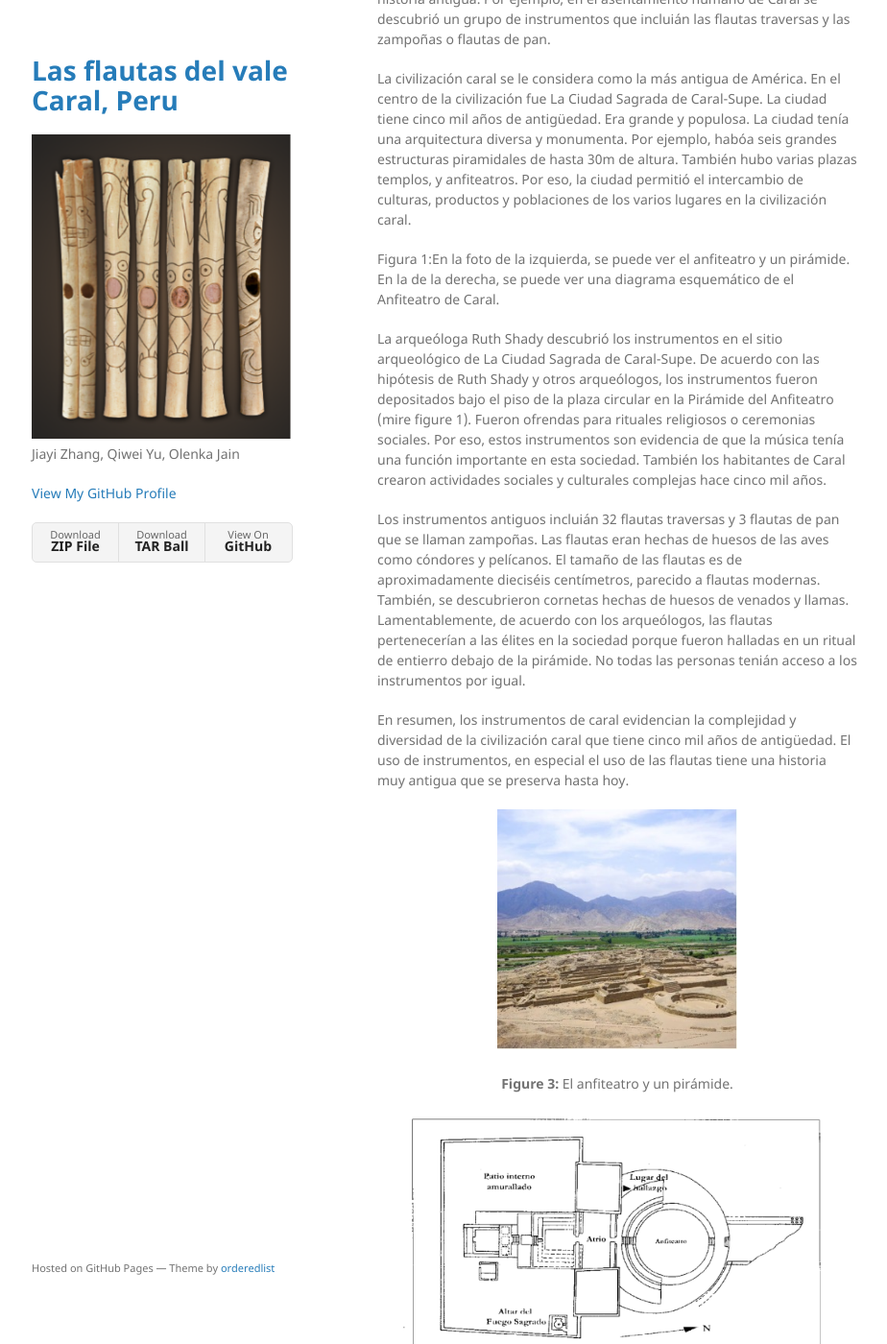
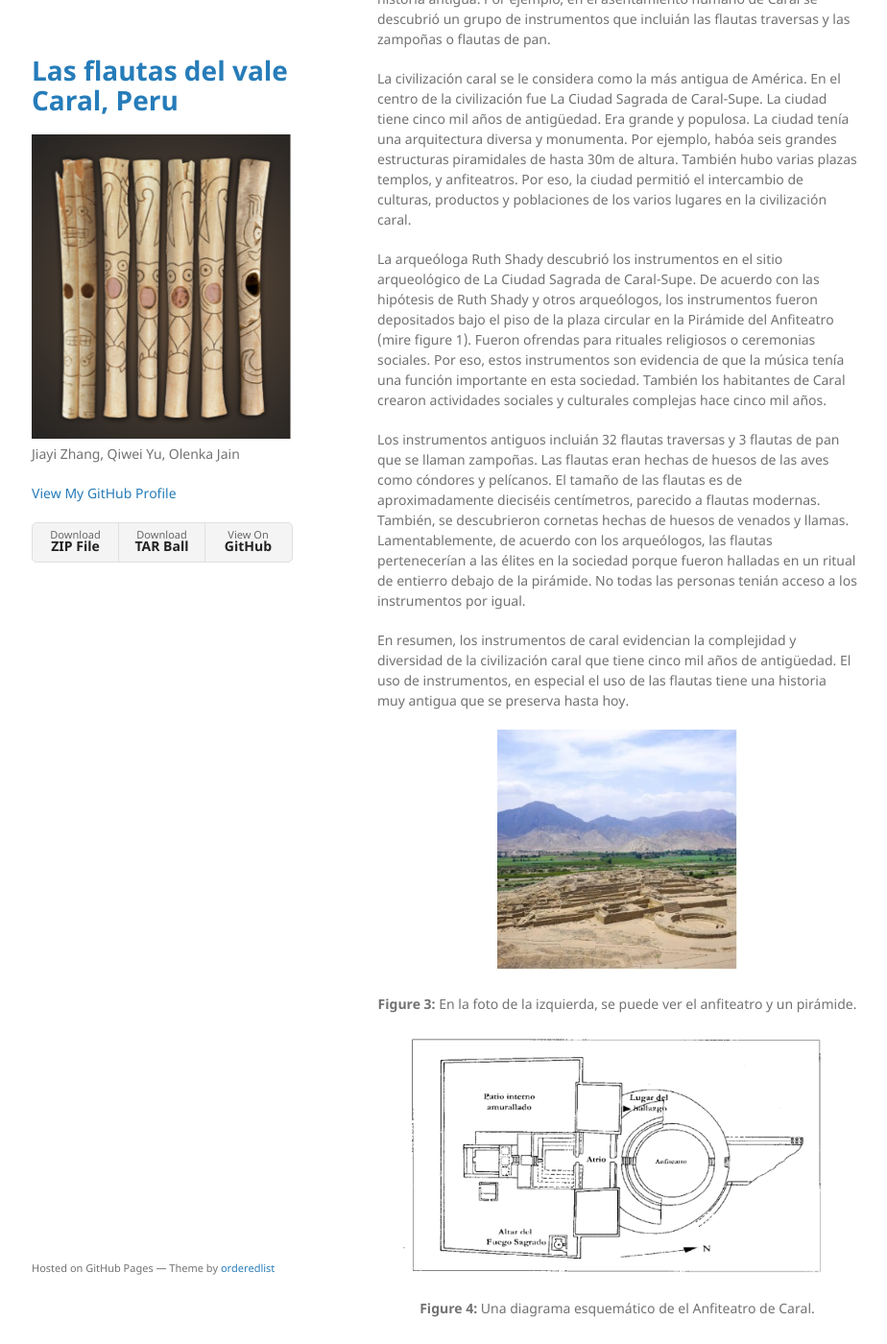
Before and after one commit to flautas/flautas.github.io, a Jekyll site: the page built from index.md, in a window 1280 px wide and 1400 px high, scrolled down 1059 px. Shown: the whole window at 96% size, without its empty margins (177-1101 px from the left). Built offline with Jekyll 4.4.1, drawn with Linux system fonts in a browser that asks for light colours; our own code applies the rules of GitHub Pages for plain Markdown files; part of the change alters nothing that is shown.

Commit message:
Update index.md
more updates maybe figure fixed?

```diff
--- a/index.md
+++ b/index.md
@@ -27,8 +27,6 @@ La música de Perú es famosa en todo el mundo, en particular la música de flau
 
 La civilización caral se le considera como la más antigua de América. En el centro de la civilización fue La Ciudad Sagrada de Caral-Supe. La ciudad tiene cinco mil años de antigüedad. Era grande y populosa. La ciudad tenía una arquitectura diversa y monumenta. Por ejemplo, habóa seis grandes estructuras piramidales de hasta 30m de altura. También hubo varias plazas templos, y anfiteatros. Por eso, la ciudad permitió el intercambio de culturas, productos y poblaciones de los varios lugares en la civilización caral.
 
-Figura 1:En la foto de la izquierda, se puede ver el anfiteatro y un pirámide. En la de la derecha, se puede ver una diagrama esquemático de el Anfiteatro de Caral.
-
 La arqueóloga Ruth Shady descubrió los instrumentos en el sitio arqueológico de La Ciudad Sagrada de Caral-Supe. De acuerdo con las hipótesis de Ruth Shady y otros arqueólogos, los instrumentos fueron depositados bajo el piso de la plaza circular en la Pirámide del Anfiteatro (mire figure 1). Fueron ofrendas para rituales religiosos o ceremonias sociales. Por eso, estos instrumentos son evidencia de que la música tenía una función importante en esta sociedad. También los habitantes de Caral crearon actividades sociales y culturales complejas hace cinco mil años.
 
 Los instrumentos antiguos incluián 32 flautas traversas y 3 flautas de pan que se llaman zampoñas. Las flautas eran hechas de huesos de las aves como cóndores y pelícanos. El tamaño de las flautas es de aproximadamente dieciséis centímetros, parecido a flautas modernas. También, se descubrieron cornetas hechas de huesos de venados y llamas. Lamentablemente, de acuerdo con los arqueólogos, las flautas pertenecerían a las élites en la sociedad porque fueron halladas en un ritual de entierro debajo de la pirámide. No todas las personas tenián acceso a los instrumentos por igual.
@@ -39,7 +37,7 @@ En resumen, los instrumentos de caral evidencian la complejidad y diversidad de
   <img src="/assets/img/p3_f1a.jpg" alt="" width="50%">
 </p>
 
-<p align="center"><b>Figure 3:</b>  El anfiteatro y un pirámide.</p>
+<p align="center"><b>Figure 3:</b>  En la foto de la izquierda, se puede ver el anfiteatro y un pirámide. </p>
 
 <p align="center">
   <img src="/assets/img/p3_f1b.png" alt="" width="90%">
```
